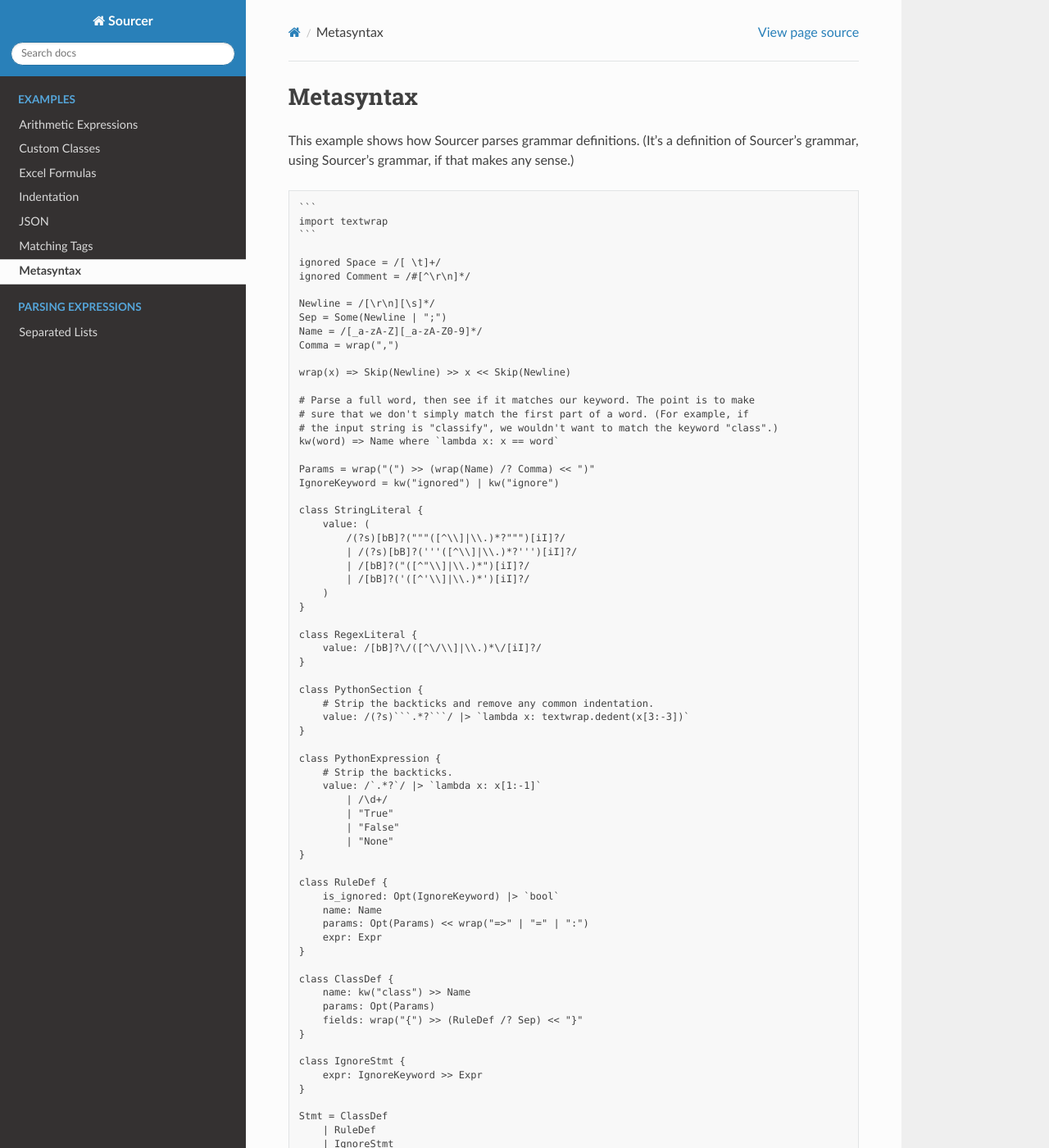
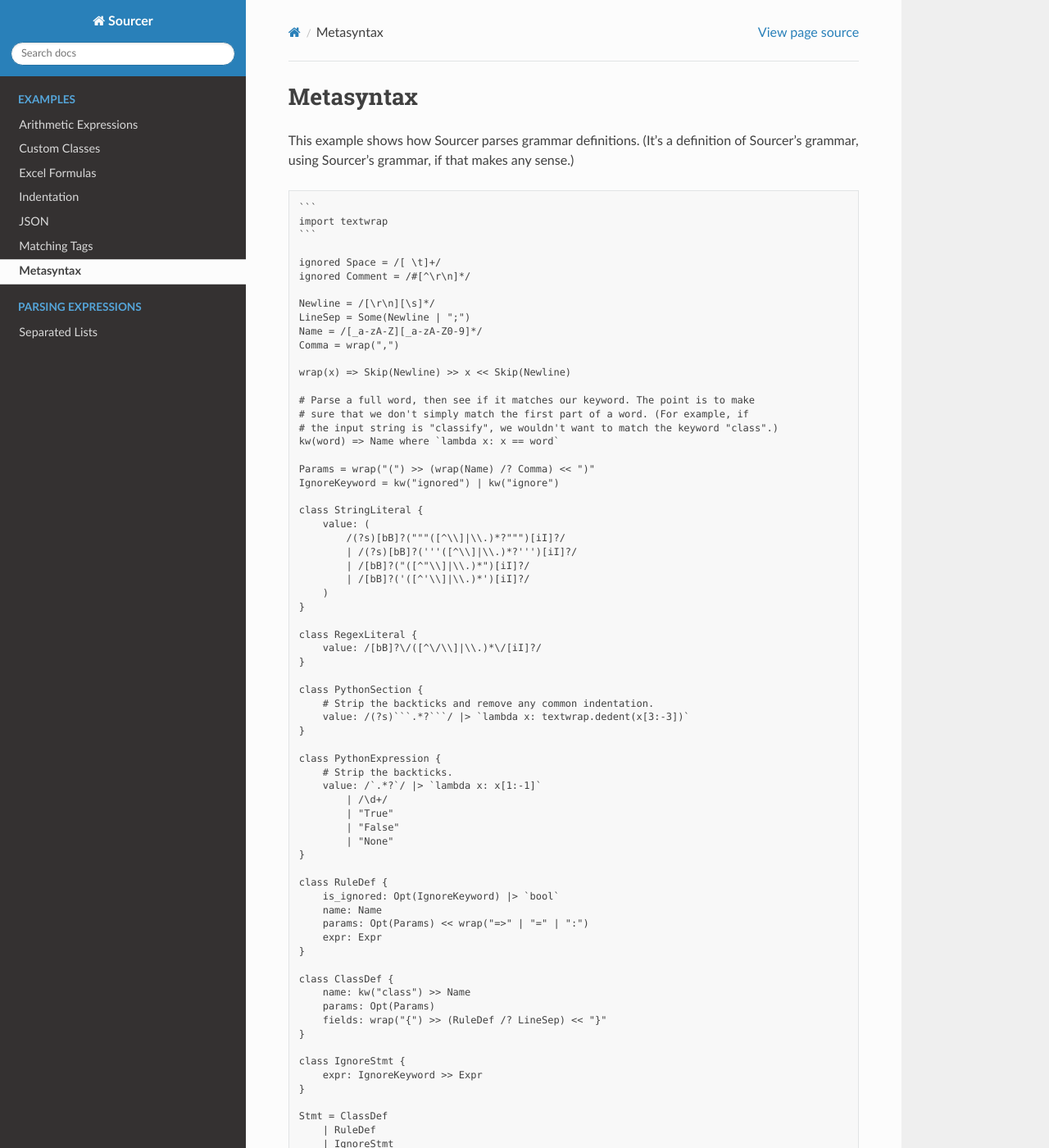
Before and after one commit to jvs/sourcer, a Sphinx documentation site: the page built from docs/examples/metasyntax.md, in a window 1280 px wide and 1400 px high. Shown: the whole window at 82% size. Built offline with Sphinx 7.4.7 and the Read the Docs theme 2.0.0, drawn with Linux system fonts in a browser that asks for light colours; some of the changed text lies outside the part shown.

Commit message:
Rename a rule in the metasyntax.

```diff
--- a/docs/examples/metasyntax.md
+++ b/docs/examples/metasyntax.md
@@ -13,7 +13,7 @@ ignored Space = /[ \t]+/
 ignored Comment = /#[^\r\n]*/
 
 Newline = /[\r\n][\s]*/
-Sep = Some(Newline | ";")
+LineSep = Some(Newline | ";")
 Name = /[_a-zA-Z][_a-zA-Z0-9]*/
 Comma = wrap(",")
 
@@ -64,7 +64,7 @@ class RuleDef {
 class ClassDef {
     name: kw("class") >> Name
     params: Opt(Params)
-    fields: wrap("{") >> (RuleDef /? Sep) << "}"
+    fields: wrap("{") >> (RuleDef /? LineSep) << "}"
 }
 
 class IgnoreStmt {
@@ -127,8 +127,8 @@ class Repeat {
 
 RepeatArg = PythonExpression | Ref
 
-ManyStmts = Sep(Stmt, Sep, allow_trailer=True, allow_empty=False)
-SingleExpr = Expr << Opt(Sep)
+ManyStmts = Sep(Stmt, LineSep, allow_trailer=True, allow_empty=False)
+SingleExpr = Expr << Opt(LineSep)
 
 start = Skip(Newline) >> (ManyStmts | SingleExpr)
 ~~~
```
Also changed, not shown: metasyntax.txt (+4 -4 lines), 1 other file.
